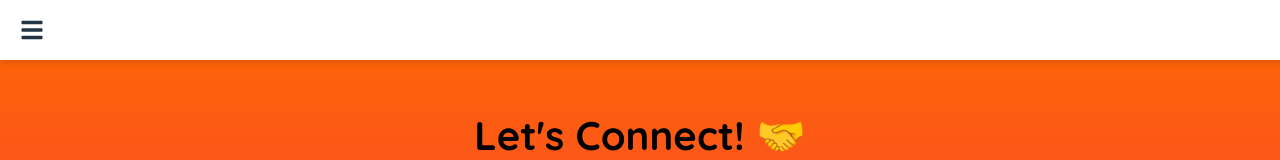
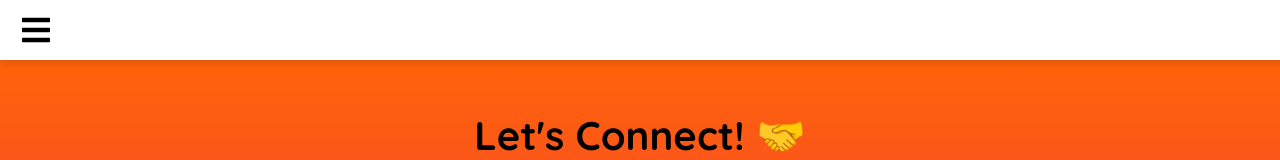
Before and after one commit to brengodoy/web-portfolio, a React (Vite) app in the folder frontend/: page /lets-connect in a window 1280 px wide. Shown: the top 160 px of the page. Built offline with nearby package versions, Linux system fonts and the light colour scheme.

Commit message:
fixing menu icon not displaying correctly on some devices

```diff
--- a/frontend/src/App.css
+++ b/frontend/src/App.css
@@ -67,8 +67,11 @@
 }
 
 .menu-icon {
-  font-size: 24px;
+  font-size: 2rem;
   cursor: pointer;
+  color: #000;
+  z-index: 1000;
+  position: relative;
 }
 
 main {
```
